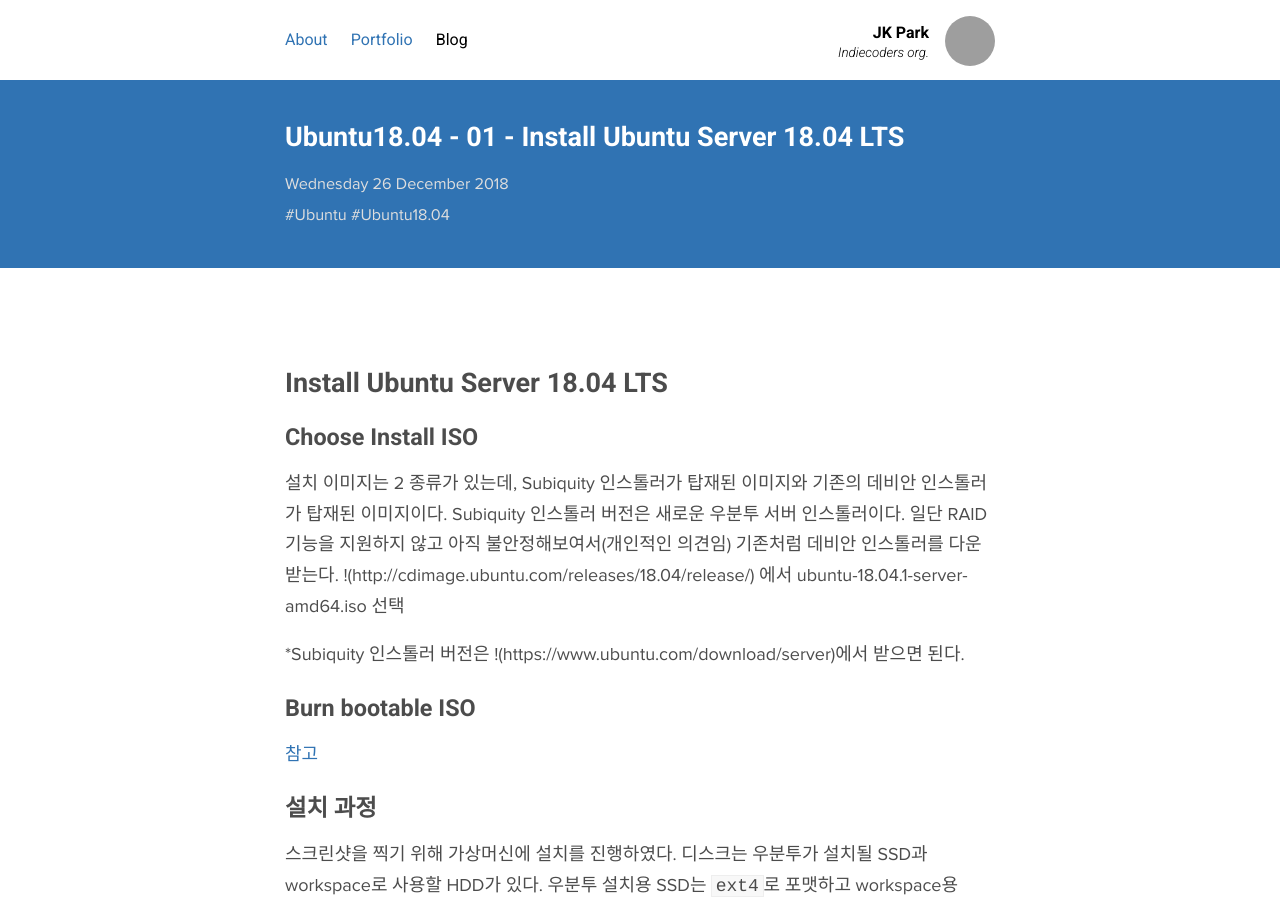
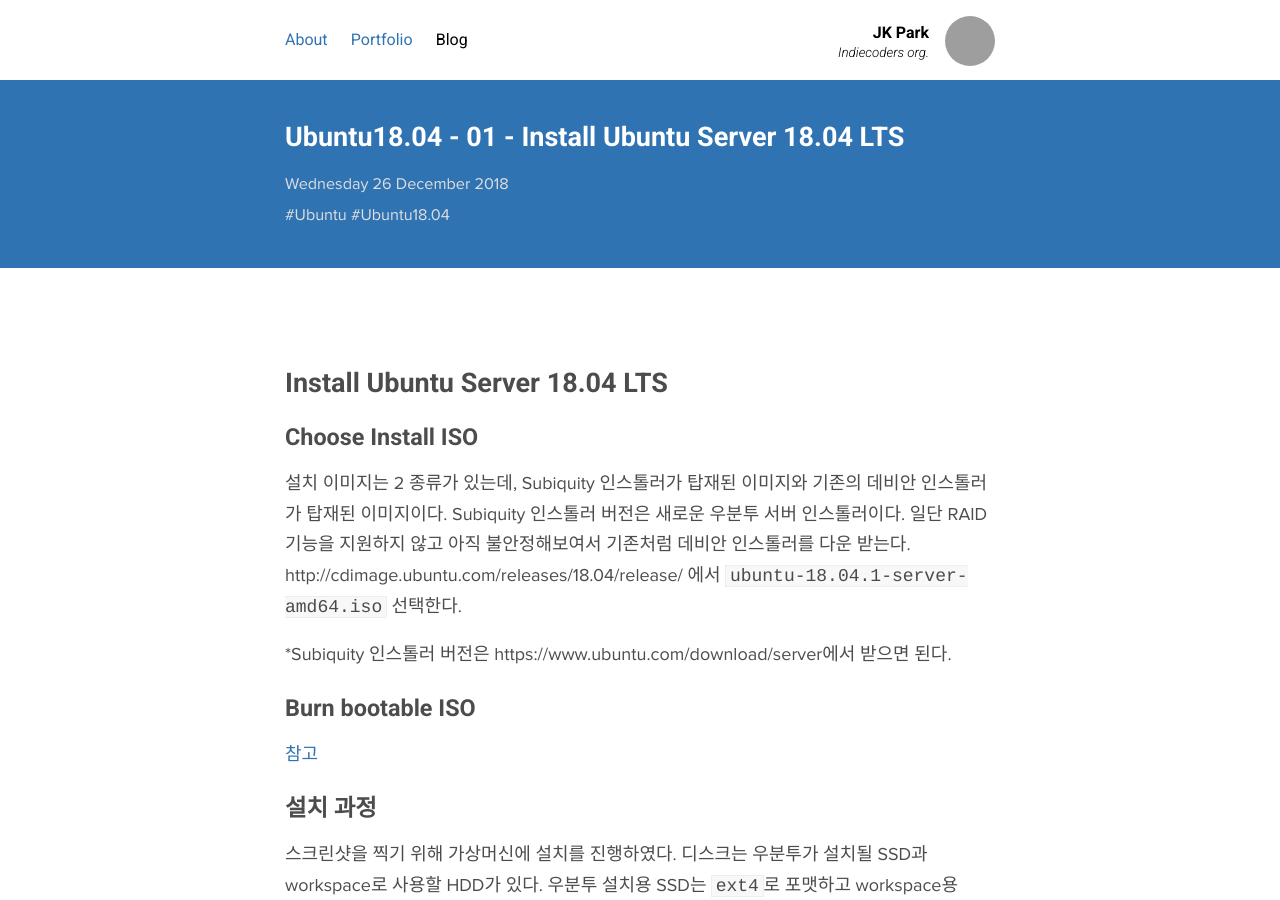
Before and after one commit to jkpark/jkpark.github.io, a Jekyll site: the page built from _posts/2018-12-26-install_ubuntu1804-01-install.md, in a window 1280 px wide and 900 px high. Built offline with Jekyll 4.4.1, drawn with Linux system fonts in a browser that asks for light colours; comment, search, counter and statistics services are not loaded; some of the changed text lies outside the part shown; grey boxes are pictures that could not be loaded.

Commit message:
01 install ubuntu server 18.04

```diff
--- a/_posts/2018-12-26-install_ubuntu1804-01-install.md
+++ b/_posts/2018-12-26-install_ubuntu1804-01-install.md
@@ -11,10 +11,10 @@
 ## Choose Install ISO
 설치 이미지는 2 종류가 있는데, Subiquity 인스톨러가 탑재된 이미지와 기존의 데비안 인스톨러가 탑재된 이미지이다.
 Subiquity 인스톨러 버전은 새로운 우분투 서버 인스톨러이다.
-일단 RAID 기능을 지원하지 않고 아직 불안정해보여서(개인적인 의견임) 기존처럼 데비안 인스톨러를 다운 받는다.
-!(http://cdimage.ubuntu.com/releases/18.04/release/) 에서 ubuntu-18.04.1-server-amd64.iso 선택
+일단 RAID 기능을 지원하지 않고 아직 불안정해보여서 기존처럼 데비안 인스톨러를 다운 받는다.
+http://cdimage.ubuntu.com/releases/18.04/release/ 에서 `ubuntu-18.04.1-server-amd64.iso` 선택한다.
 
-*Subiquity 인스톨러 버전은 !(https://www.ubuntu.com/download/server)에서 받으면 된다.
+*Subiquity 인스톨러 버전은 https://www.ubuntu.com/download/server에서 받으면 된다.
 
 ## Burn bootable ISO
 
@@ -33,15 +33,15 @@
 
 
 ![](/images/posts/install-ubuntu1804/05.png)
-!](/images/posts/install-ubuntu1804/06.png)
+![]](/images/posts/install-ubuntu1804/06.png)
 ![](/images/posts/install-ubuntu1804/07.png)
 
 키보드 레이아웃은 `gnome3`를 설치할 때 수동으로 설치할 것이다.
-[언어 및 키보드 레이아웃 설정](2018-12-26-install_ubuntu1804-04-gnome3.md#language-and-keyboard-layout)
+[언어 및 키보드 레이아웃 설정](install_ubuntu1804-04-gnome3#language-and-keyboard-layout)
 
 ![](/images/posts/install-ubuntu1804/18.png)
 우분투가 설치 될 SSD를 `/`에 `ext4`로 포맷시킨다.
-HDD 포맷은 우분투 설치 후 [btrfs 설치방법](2018-12-26-install_ubuntu1804-02-btrfs.md)를 통해 진행할 것이다.
+HDD 포맷은 우분투 설치 후 [btrfs 설치방법](install_ubuntu1804-02-btrfs)를 통해 진행할 것이다.
 지금은 하지 않으므로 그냥 놔둔다.
 
 ![](/images/posts/install-ubuntu1804/27.png)
```
